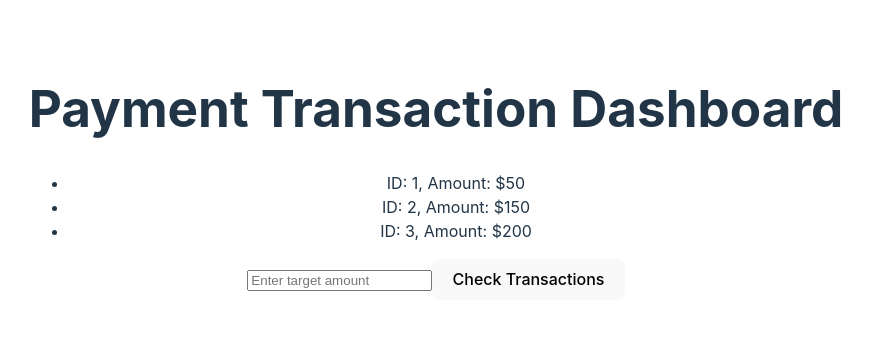
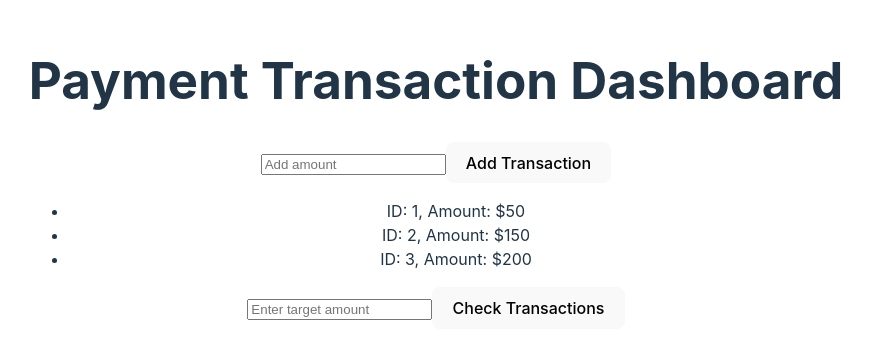
Before and after one commit to miguelamores/taller-flex, a React (Vite) app: page / in a window 1280 px wide. Shown: the part 219-578 px from the top of the page, without its empty margins (204-1076 px from the left). Built offline with nearby package versions, Linux system fonts and the light colour scheme.

Commit message:
add form to add new transactions

```diff
--- a/src/App.tsx
+++ b/src/App.tsx
@@ -20,14 +20,32 @@ const PaymentDashboard: React.FC = () => {
     console.log("handleCheckTransactions");
   }, [handleCheckTransactions]);
 
-  const handleSubmit = (e: FormEvent<HTMLFormElement>) => {
+  const handleCheckSubmit = (e: FormEvent<HTMLFormElement>) => {
     e.preventDefault();
     handleCheckTransactions({ targetAmount: target });
+  };
+
+  const handleAddSubmit = (e: FormEvent<HTMLFormElement>) => {
+    e.preventDefault();
+    const form = new FormData(e.target as HTMLFormElement);
+    const amount = form.get("amount");
+    if (!amount) return;
+
+    handleAddTransaction(transactions.length + 1, Number(amount));
   };
 
   return (
     <div>
       <h1>Payment Transaction Dashboard</h1>
+      <form onSubmit={handleAddSubmit}>
+        <input
+          type="number"
+          name="amount"
+          placeholder="Add amount"
+          // onChange={(e) => handleSetTarget(Number(e.target.value))}
+        />
+        <button type="submit">Add Transaction</button>
+      </form>
       <ul>
         {transactions.map((transaction) => (
           <li key={transaction.id}>
@@ -35,7 +53,7 @@ const PaymentDashboard: React.FC = () => {
           </li>
         ))}
       </ul>
-      <form onSubmit={handleSubmit}>
+      <form onSubmit={handleCheckSubmit}>
         <input
           type="number"
           placeholder="Enter target amount"
```
